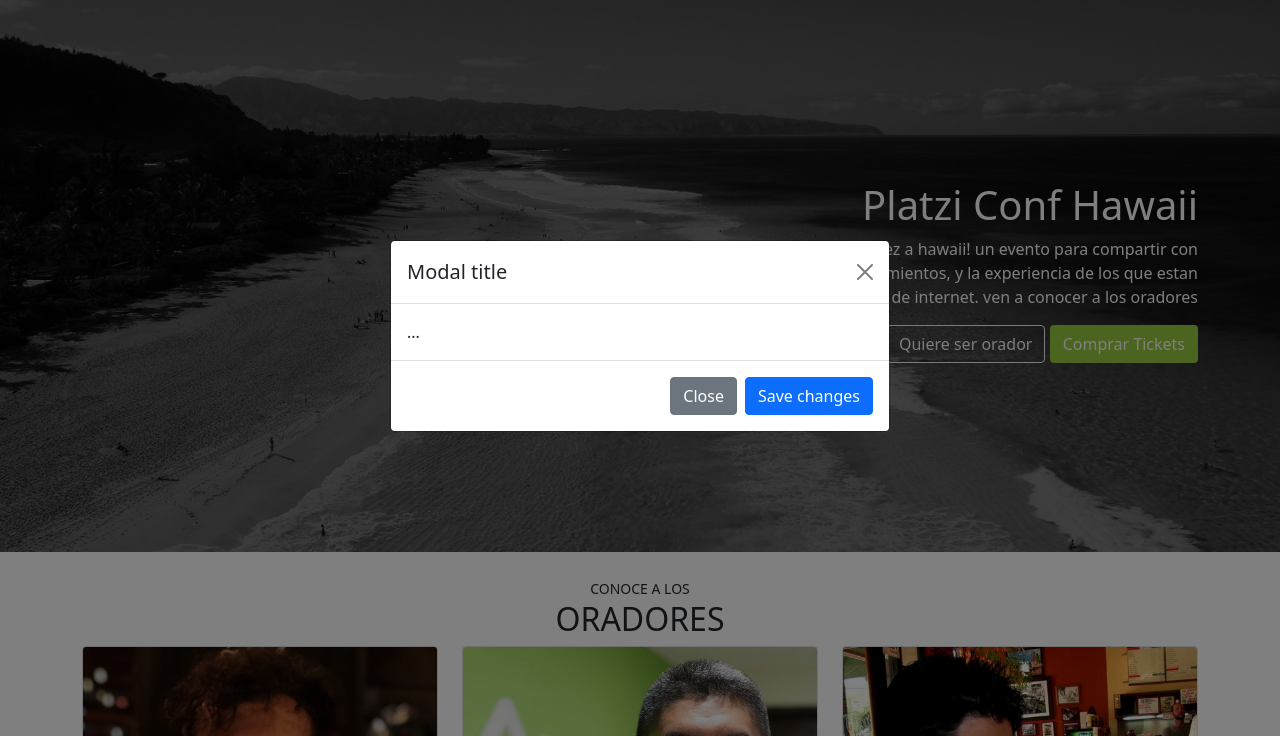
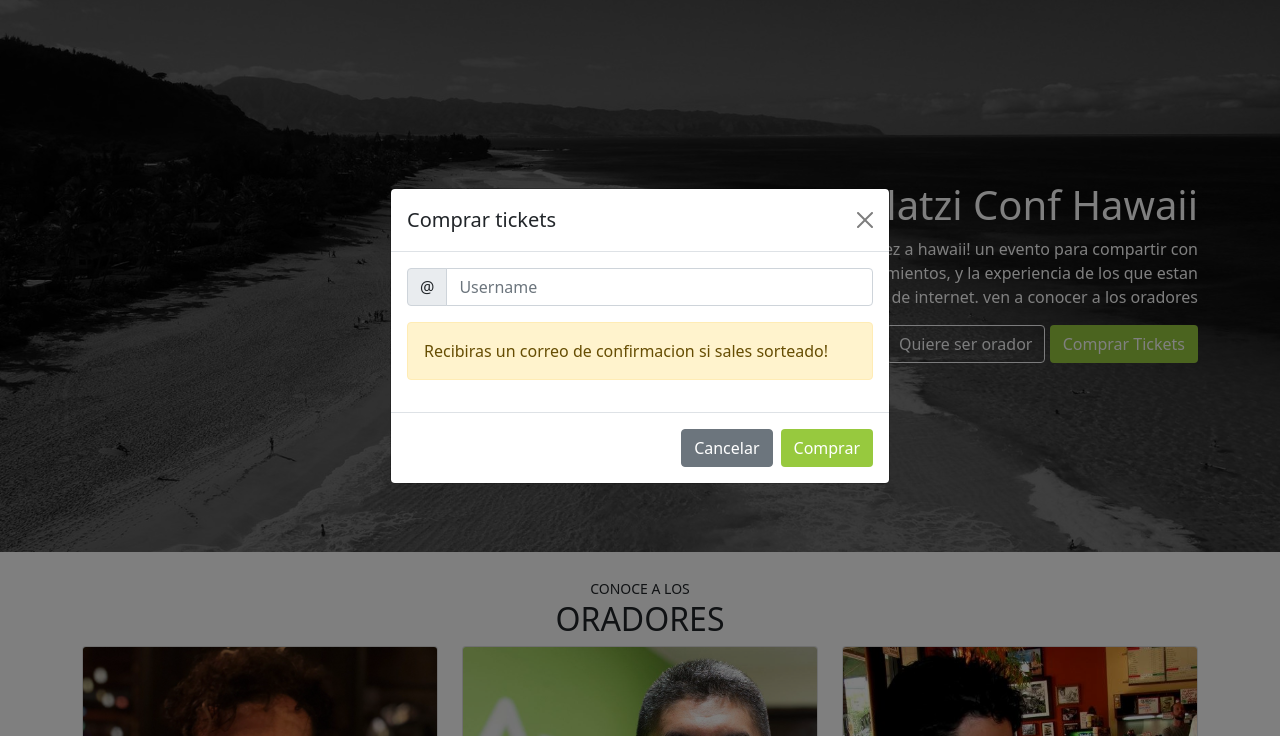
Before and after one commit to mabalderramav/platzi-bootstrap, a website: page index.html in a window 1280 px wide. Both pictures are taken after a click on the link "Compra de tickets". Shown: the part 64-800 px from the top of the page. Drawn offline with nearby package versions, Linux system fonts and the light colour scheme.

Commit message:
added form into popup

```diff
--- a/index.html
+++ b/index.html
@@ -374,7 +374,7 @@
       <div class="modal-dialog modal-dialog-centered">
         <div class="modal-content">
           <div class="modal-header">
-            <h5 class="modal-title" id="exampleModalLabel">Modal title</h5>
+            <h5 class="modal-title" id="exampleModalLabel">Comprar tickets</h5>
             <button
               type="button"
               class="btn-close"
@@ -382,16 +382,36 @@
               aria-label="Close"
             ></button>
           </div>
-          <div class="modal-body">...</div>
+          <div class="modal-body">
+            <form>
+              <div class="row">
+                <div class="col">
+                  <div class="input-group mb-3">
+                    <span class="input-group-text" id="basic-addon1">@</span>
+                    <input
+                      type="text"
+                      class="form-control"
+                      placeholder="Username"
+                      aria-label="Username"
+                      aria-describedby="basic-addon1"
+                    />
+                  </div>
+                </div>
+              </div>
+            </form>
+            <div class="alert alert-warning" role="alert">
+              Recibiras un correo de confirmacion si sales sorteado!
+            </div>
+          </div>
           <div class="modal-footer">
             <button
               type="button"
               class="btn btn-secondary"
               data-bs-dismiss="modal"
             >
-              Close
+              Cancelar
             </button>
-            <button type="button" class="btn btn-primary">Save changes</button>
+            <button type="button" class="btn btn-platzi">Comprar</button>
           </div>
         </div>
       </div>
```
